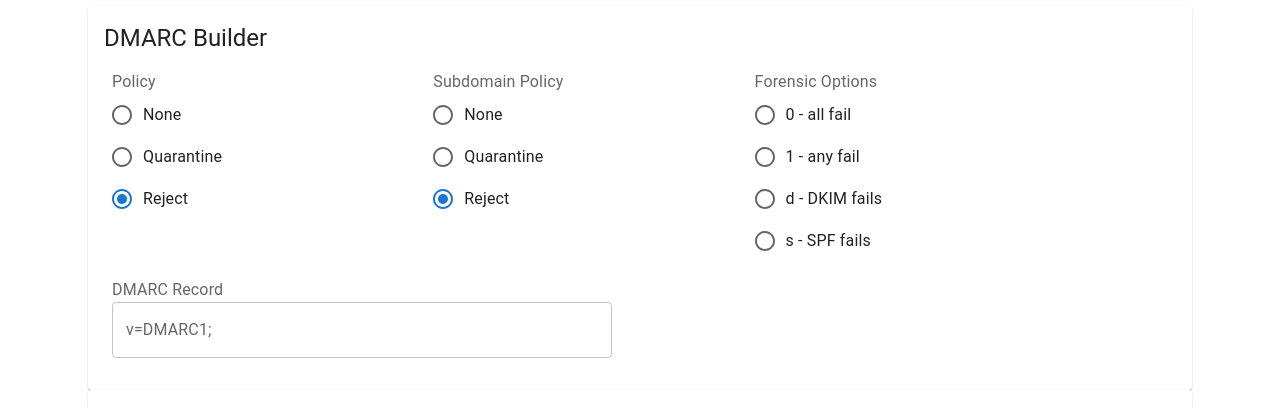
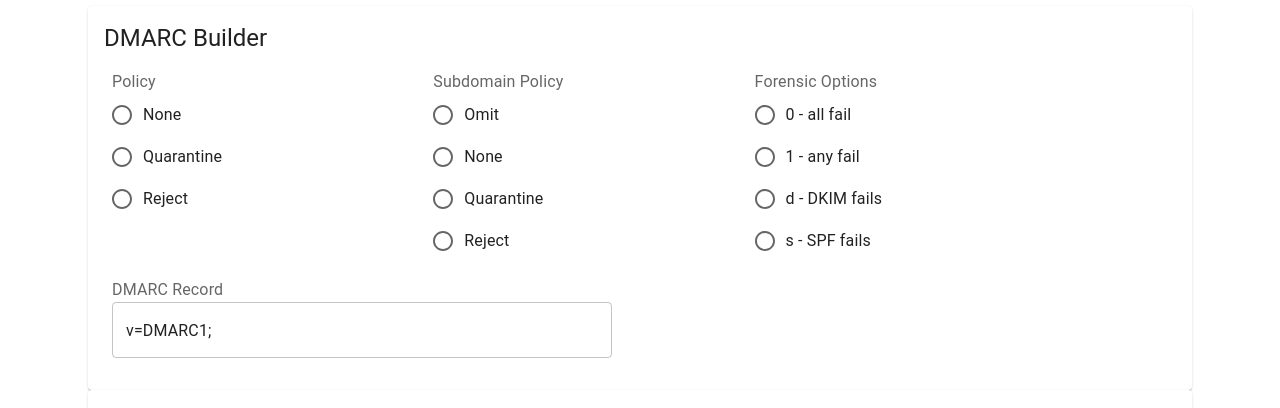
Before and after one commit to Carpk/atlas-solutions, a React (Vite) app: page /dmarc-builder in a window 1280 px wide. Shown: the part 122-530 px from the top of the page. Built offline with nearby package versions, Linux system fonts and the light colour scheme; no server answers.

Commit message:
radio buttons with Ref

```diff
--- a/src/components/Dmarc.jsx
+++ b/src/components/Dmarc.jsx
@@ -1,4 +1,4 @@
-import { useState, useEffect } from 'react';
+import { useState, useEffect, useRef } from 'react';
 
 // import Stack from '@mui/material/Stack';
 import Container from '@mui/material/Container';
@@ -24,25 +24,34 @@ import DeleteIcon from '@mui/icons-material/Delete';
 // import { useQuery } from '@tanstack/react-query';
 import axios from './axios'
 
-import { List, ListItem, ListItemText, Stack } from '@mui/material';
+import { List, ListItem, ListItemText } from '@mui/material';
 
 
 
 export default function DmarcBuilder() {
- const [dmarcString, setDmarcString] = useState("v=DMARC1;")
- const [dmarcRecords, setDmarcRecords] = useState([])
+  const prefix = "v=DMARC1;"
+  const [dmarcString, setDmarcString] = useState(prefix)
+  const [dmarcRecords, setDmarcRecords] = useState([])
+  const dPolicy = useRef("");
+  const sPolicy = useRef("");
 
-  function handleChange() {
+  // const handleDPolicy = radio => event => setDPolicy(radio);
 
-    setDmarcString
+  function handleChange(event) {
+    // rebuild entire string
+
+    setDmarcString(prefix+dPolicy+sPolicy)
+    // event.target.value
+
+    console.log(dPolicy.current)
   }
 
   useEffect(() => {
     async function fetchData() {
-    const req = await axios.get("/api/dmarcRecords")
-      // const records = req.data._embedded.dmarcRecords
-      setDmarcRecords(req.data._embedded.dmarcRecords)
-      console.log(req.data._embedded.dmarcRecords)
+      // const req = await axios.get("/api/dmarcRecords")
+      // // const records = req.data._embedded.dmarcRecords
+      // setDmarcRecords(req.data._embedded.dmarcRecords)
+      // console.log(req.data._embedded.dmarcRecords)
     }
     fetchData()
   }, [])
@@ -58,68 +67,26 @@ export default function DmarcBuilder() {
 
           </Typography>
           <CardActions>
-            {/* <Stack direction="row">
-              <FormLabel id="demo-radio-buttons-group-label">Policy</FormLabel>
-              <RadioGroup
-                aria-labelledby="demo-radio-buttons-group-label"
-                defaultValue="reject"
-                name="domain-policy"
-              >
-                <FormControlLabel value="none" control={<Radio />} label="None" />
-                <FormControlLabel value="quarantine" control={<Radio />} label="Quarantine" />
-                <FormControlLabel value="reject" control={<Radio />} label="Reject" />
-              </RadioGroup>
-
-              <FormLabel id="demo-radio-buttons-group-label">Subdomain Policy</FormLabel>
-              <RadioGroup
-                aria-labelledby="demo-radio-buttons-group-label"
-                defaultValue="reject"
-                name="subdomain-policy"
-              >
-                <FormControlLabel value="none" control={<Radio />} label="None" />
-                <FormControlLabel value="quarantine" control={<Radio />} label="Quarantine" />
-                <FormControlLabel value="reject" control={<Radio />} label="Reject" />
-              </RadioGroup>
+            <Grid container spacing={2}>
+              <Grid size={4}>
 
 
-              <FormLabel id="demo-radio-buttons-group-label">Forensic Options</FormLabel>
-              <RadioGroup
-                aria-labelledby="demo-radio-buttons-group-label"
-                defaultValue="reject"
-                name="forensic-options"
-              >
-                <FormControlLabel value="0" control={<Radio />} label="0 - all fail" />
-                <FormControlLabel value="1" control={<Radio />} label="1 - any fail" />
-                <FormControlLabel value="d" control={<Radio />} label="d - DKIM fails" />
-                <FormControlLabel value="s" control={<Radio />} label="s - SPF fails" />
-              </RadioGroup>
-
-
-            <FormLabel id="demo-radio-buttons-group-label">RUA</FormLabel>
-            <TextField onChange={handleChange} id="outlined-basic" label="Outlined" variant="outlined" />
-            </Stack>
-
-            <Stack direction="row">
-              <Box sx={{ width: 500, maxWidth: '100%' }}>
-                <FormLabel id="demo-radio-buttons-group-label">DMARC Record</FormLabel>
-                <TextField fullWidth label={ dmarcString } id="DMARC" />
-              </Box>
-            </Stack> */}
-
-
-
-            <Grid container spacing={2}>
-              <Grid size={4}>
                 <FormLabel id="demo-radio-buttons-group-label">Policy</FormLabel>
                 <RadioGroup
                   aria-labelledby="demo-radio-buttons-group-label"
                   defaultValue="reject"
                   name="domain-policy"
+                  // value={dPolicy}
+                  // checked={policy === self.value}
+                  onChange={handleChange}
+                  ref={ dPolicy }
                 >
-                  <FormControlLabel value="none" control={<Radio />} label="None" />
-                  <FormControlLabel value="quarantine" control={<Radio />} label="Quarantine" />
-                  <FormControlLabel value="reject" control={<Radio />} label="Reject" />
+                  <FormControlLabel value="p=none" control={<Radio />} label="None" />
+                  <FormControlLabel value="p=quarantine" control={<Radio />} label="Quarantine" />
+                  <FormControlLabel value="p=reject" control={<Radio />} label="Reject" />
                 </RadioGroup>
+
+
               </Grid>
               <Grid size={4}>
                 <FormLabel id="demo-radio-buttons-group-label">Subdomain Policy</FormLabel>
@@ -127,10 +94,12 @@ export default function DmarcBuilder() {
                   aria-labelledby="demo-radio-buttons-group-label"
                   defaultValue="reject"
                   name="subdomain-policy"
+                  onChange={handleChange}
                 >
-                  <FormControlLabel value="none" control={<Radio />} label="None" />
-                  <FormControlLabel value="quarantine" control={<Radio />} label="Quarantine" />
-                  <FormControlLabel value="reject" control={<Radio />} label="Reject" />
+                  <FormControlLabel value="" control={<Radio />} label="Omit" />
+                  <FormControlLabel value="sp=none" control={<Radio />} label="None" />
+                  <FormControlLabel value="sp=quarantine" control={<Radio />} label="Quarantine" />
+                  <FormControlLabel value="sp=reject" control={<Radio />} label="Reject" />
                 </RadioGroup>
               </Grid>
               <Grid size={4}>
@@ -139,6 +108,7 @@ export default function DmarcBuilder() {
                   aria-labelledby="demo-radio-buttons-group-label"
                   defaultValue="reject"
                   name="forensic-options"
+                  onChange={handleChange}
                 >
                   <FormControlLabel value="0" control={<Radio />} label="0 - all fail" />
                   <FormControlLabel value="1" control={<Radio />} label="1 - any fail" />
@@ -151,7 +121,16 @@ export default function DmarcBuilder() {
               <Grid size={12}>
                 <Box sx={{ width: 500, maxWidth: '100%' }}>
                   <FormLabel id="demo-radio-buttons-group-label">DMARC Record</FormLabel>
-                  <TextField fullWidth label={ dmarcString } id="DMARC" />
+                  <TextField
+                    id="DMARC"
+                    fullWidth
+                    defaultValue={ dmarcString }
+                    slotProps={{
+                      input: {
+                        readOnly: true,
+                      },
+                    }}
+                  />
                 </Box>
               </Grid>
             </Grid>
```
